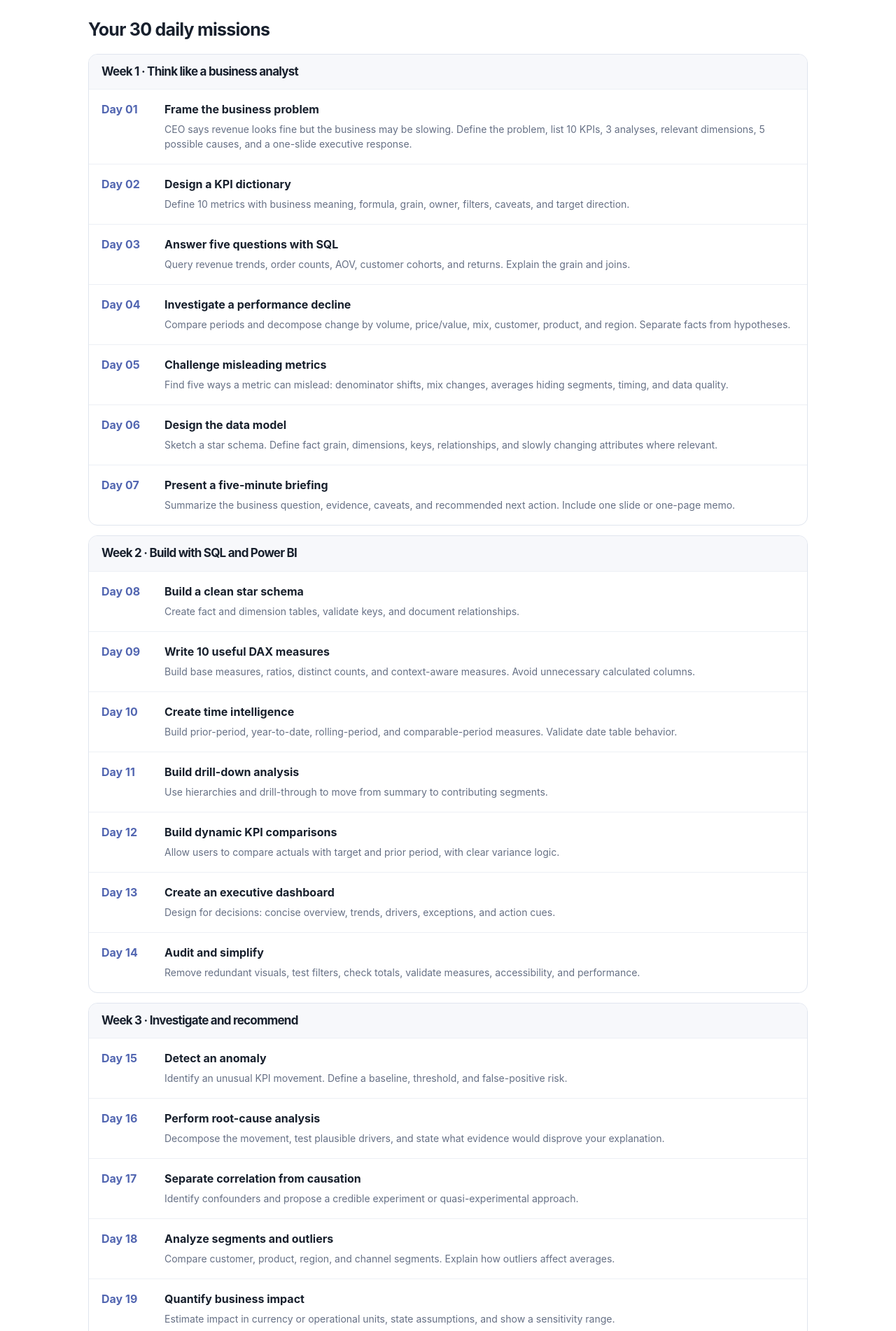
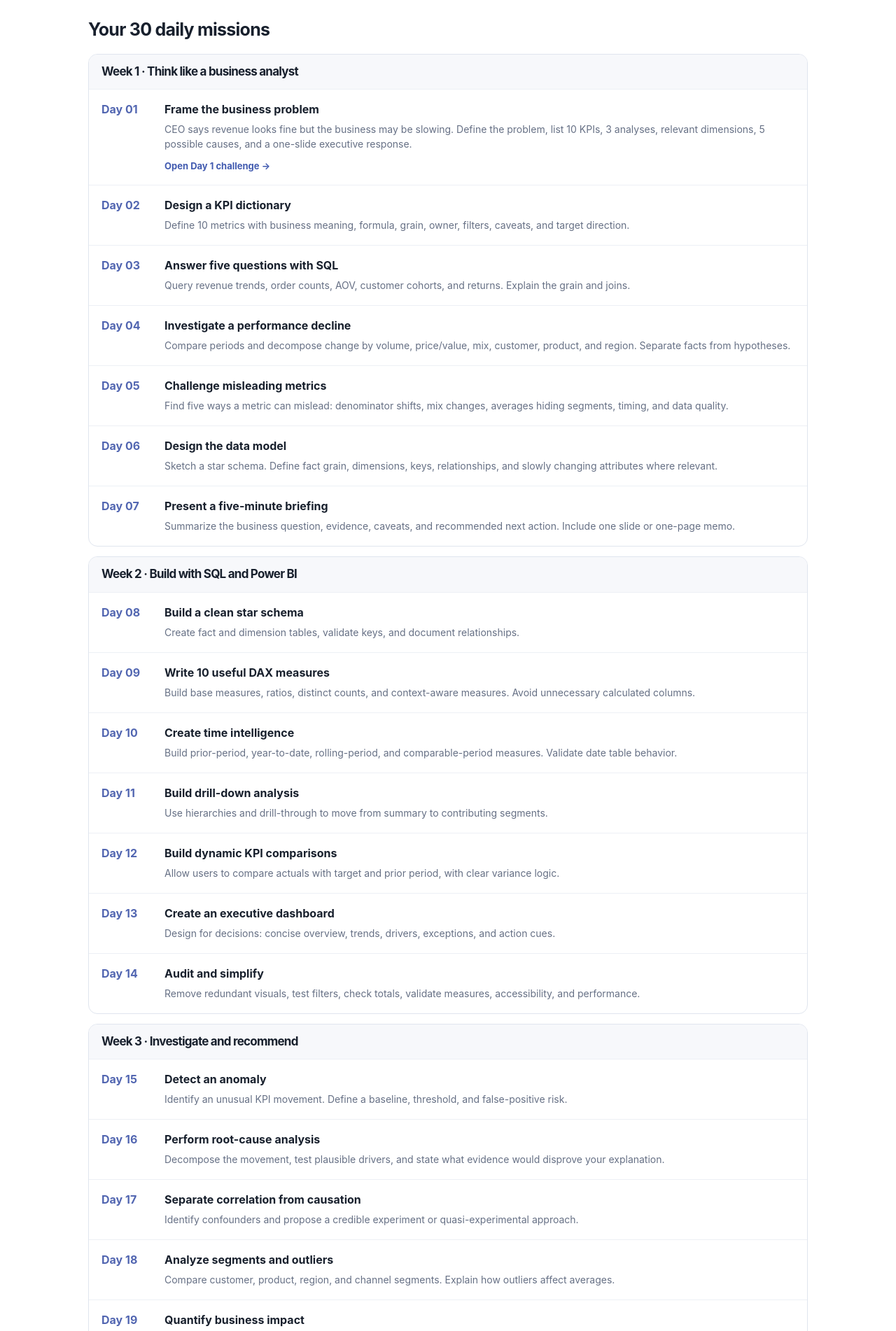
Before and after one commit to theanalystin/theanalyst.github.io, a Jekyll site: the page built from challenges/30-day-analytics-challenge.md, in a window 1280 px wide. Shown: the part 783-2685 px from the top of the page at 70% size. Built offline with Jekyll 4.4.1, drawn with Linux system fonts in a browser that asks for light colours.

Commit message:
Make Day 1 challenge card clickable

```diff
--- a/challenges/30-day-analytics-challenge.md
+++ b/challenges/30-day-analytics-challenge.md
@@ -21,7 +21,7 @@ permalink: /challenges/30-day-analytics-challenge/
 .challenge .week h3{margin:0;padding:15px 18px;background:#f7f8fb;font-size:17px}
 .challenge .day{display:grid;grid-template-columns:76px 1fr;gap:14px;padding:14px 18px;border-top:1px solid #edf0f5}
 .challenge .day strong{color:#5266b1}
-.challenge .day p{margin:4px 0;color:#667085;font-size:14px;line-height:1.5}
+.challenge .day p{margin:4px 0;color:#667085;font-size:14px;line-height:1.5}.challenge .day-link{display:grid;text-decoration:none;color:inherit;transition:background .15s}.challenge .day-link:hover{background:#f8faff}.challenge .day-cta{display:inline-block;margin-top:6px;color:#425bb0;font-size:13px;font-weight:700}
 .challenge .tracker{display:grid;grid-template-columns:repeat(5,minmax(0,1fr));gap:8px}
 .challenge .check{display:flex;gap:8px;align-items:center;padding:10px;border:1px solid #e4e8ef;border-radius:8px;font-size:13px}
 .challenge input{accent-color:#5369bd}
@@ -58,7 +58,7 @@ permalink: /challenges/30-day-analytics-challenge/
 <section class="section">
 <h2>Your 30 daily missions</h2>
 <div class="week"><h3>Week 1 · Think like a business analyst</h3>
-<div class="day"><strong>Day 01</strong><div><b>Frame the business problem</b><p>CEO says revenue looks fine but the business may be slowing. Define the problem, list 10 KPIs, 3 analyses, relevant dimensions, 5 possible causes, and a one-slide executive response.</p></div></div>
+<a class="day day-link" href="/challenges/daily/day-01/"><strong>Day 01</strong><div><b>Frame the business problem</b><p>CEO says revenue looks fine but the business may be slowing. Define the problem, list 10 KPIs, 3 analyses, relevant dimensions, 5 possible causes, and a one-slide executive response.</p><span class="day-cta">Open Day 1 challenge →</span></div></a>
 <div class="day"><strong>Day 02</strong><div><b>Design a KPI dictionary</b><p>Define 10 metrics with business meaning, formula, grain, owner, filters, caveats, and target direction.</p></div></div>
 <div class="day"><strong>Day 03</strong><div><b>Answer five questions with SQL</b><p>Query revenue trends, order counts, AOV, customer cohorts, and returns. Explain the grain and joins.</p></div></div>
 <div class="day"><strong>Day 04</strong><div><b>Investigate a performance decline</b><p>Compare periods and decompose change by volume, price/value, mix, customer, product, and region. Separate facts from hypotheses.</p></div></div>
```
